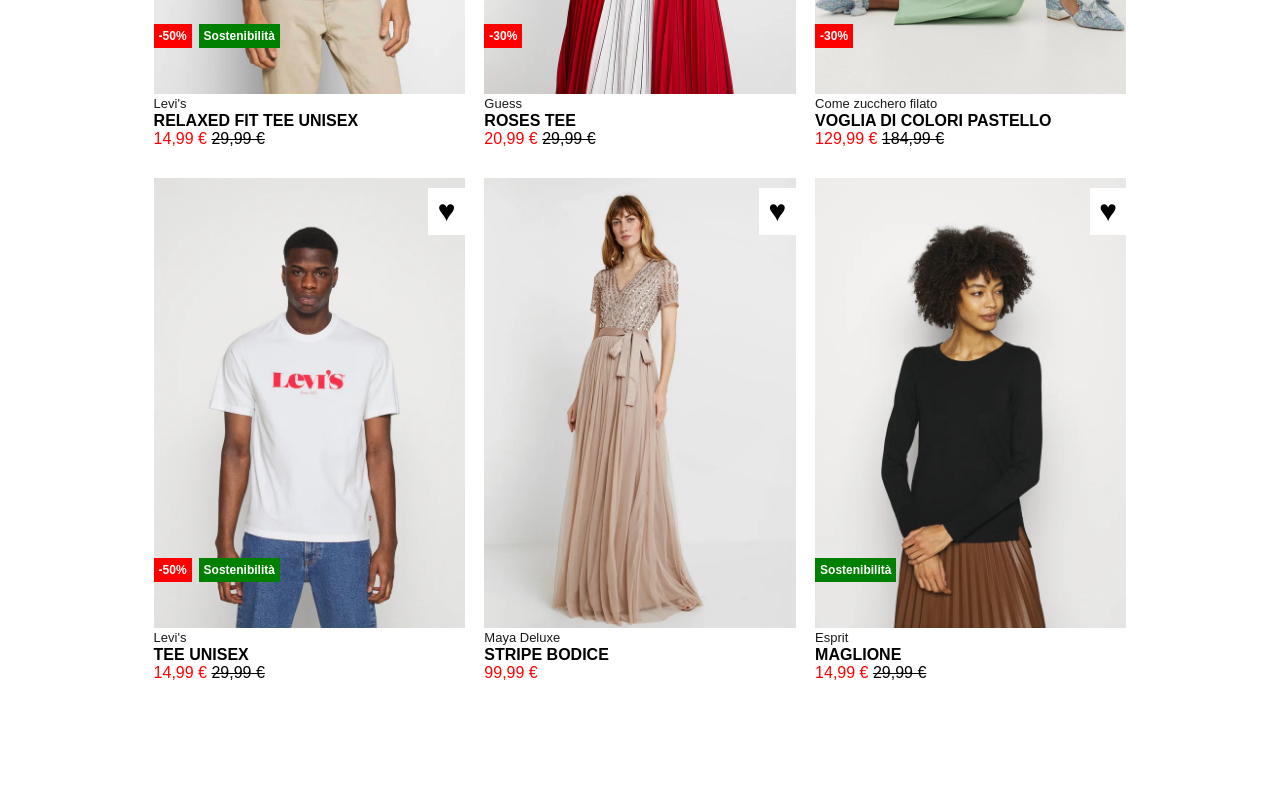
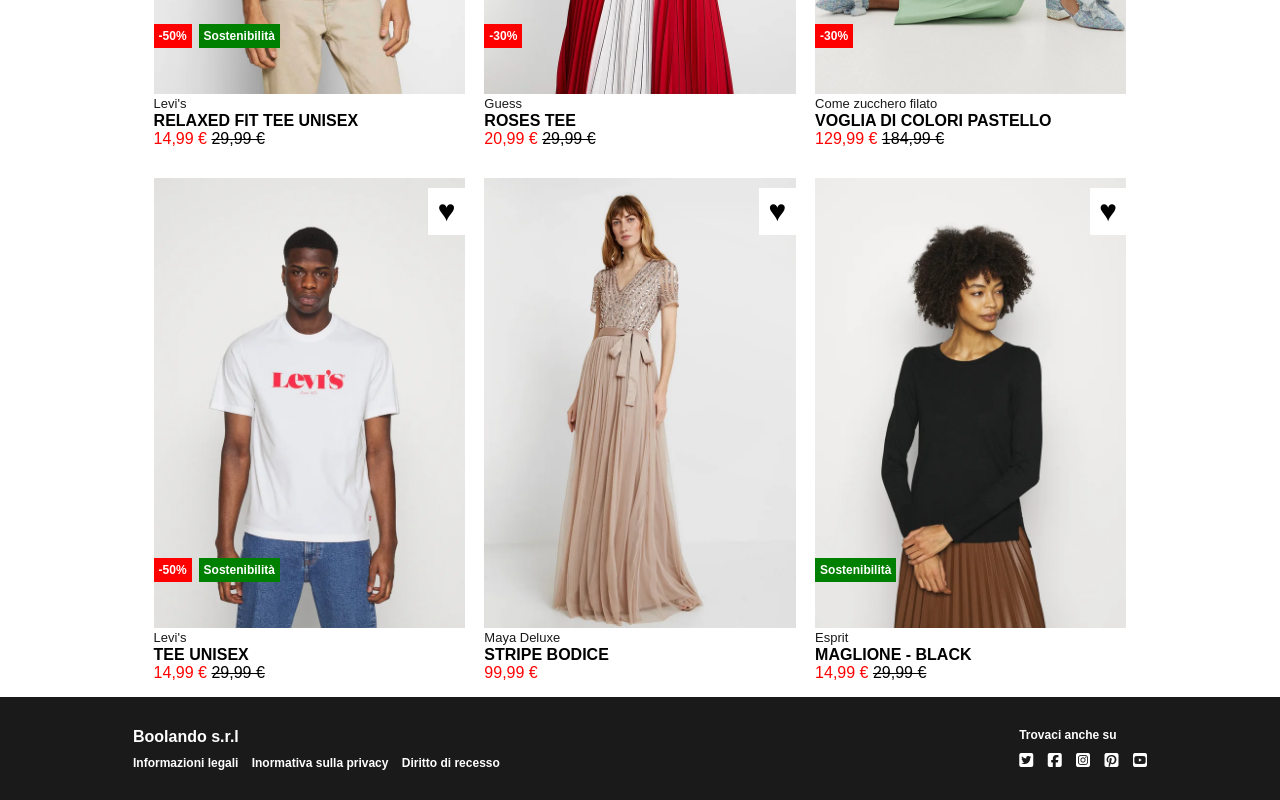
Before and after one commit to PaoloVisone/html-css-boolando, a plain HTML site: page index.html in a window 1280 px wide. Shown: the part 479-1279 px from the top of the page. Before the commit the page ends 1176 px from the top, so only its background shows below. Drawn offline with Linux system fonts and the light colour scheme.

Commit message:
ADD FOOTER AND FIX

```diff
--- a/index.html
+++ b/index.html
@@ -223,7 +223,7 @@
             <!-- Text -->
             <div class="text">
                 <span class="brand">Esprit</span>
-                <p class="prod">MAGLIONE</p>
+                <p class="prod">MAGLIONE - BLACK</p>
                 <span class="price">14,99 €</span>
                 <span><s>29,99 €</s></span>
             </div>
@@ -231,6 +231,38 @@
 
     </main>
 
+    <footer>
+
+        <div>
+
+            <!-- TERMINI & CONDIZIONI -->
+
+            <p class="foot-text">Boolando s.r.l</p>
+
+            <ul class="small">
+                <li><a href="#">Informazioni legali</a></li>
+                <li><a href="#">Inormativa sulla privacy</a></li>
+                <li><a href="#">Diritto di recesso</a></li>
+            </ul>
+
+        </div>
+
+        <!-- FontAWESOMW LINK -->
+
+        <div>
+            <p class="foot-text small">Trovaci anche su</p>
+
+            <ul>
+                <li><a href="#"><i class="fa-brands fa-square-twitter"></i></a></li>
+                <li><a href="#"><i class="fa-brands fa-square-facebook"></i></a></li>
+                <li><a href="#"><i class="fa-brands fa-square-instagram"></i></a></li>
+                <li><a href="#"><i class="fa-brands fa-square-pinterest"></i></a></li>
+                <li><a href="#"><i class="fa-brands fa-square-youtube"></i></a></li>
+            </ul>
+        </div>
+
+    </footer>
+
 </body>
 
 </html>
--- a/style.css
+++ b/style.css
@@ -8,6 +8,8 @@
 body {
     font-family: Arial, Helvetica, sans-serif;
 }
+
+/* NAVBAR */
 
 header {
     display: flex;
@@ -33,6 +35,8 @@ a {
     width: 100px;
 }
 
+/* Content */
+
 main {
     display: flex;
     flex-wrap: wrap;
@@ -46,6 +50,8 @@ main {
     margin: 40px 0;
     position: relative;
 }
+
+/* Immagine Prodotti */
 
 .figure {
     width: 100%;
@@ -63,6 +69,8 @@ main {
     display: none;
 }
 
+/* LIKE BUTTON */
+
 .cuore {
     background-color: white;
     font-size: 30px;
@@ -75,6 +83,8 @@ main {
 .cuore:hover {
     color: red;
 }
+
+/* ETICHETTE */
 
 .label {
     padding: 5px;
@@ -104,6 +114,8 @@ main {
     left: 0;
 }
 
+/* DESCRIZIONE */
+
 .text {
     position: absolute;
     bottom: -50px;
@@ -122,3 +134,22 @@ main {
 .prod {
     font-weight: bold;
 }
+
+/* FOOTER NAV */
+
+footer {
+    background-color: rgb(26, 26, 26);
+    display: flex;
+    justify-content: space-between;
+    padding: 2% 10%;
+}
+
+.foot-text {
+    color: white;
+    padding: 5px;
+    font-weight: bold;
+}
+
+.small {
+    font-size: 12px;
+}
```
